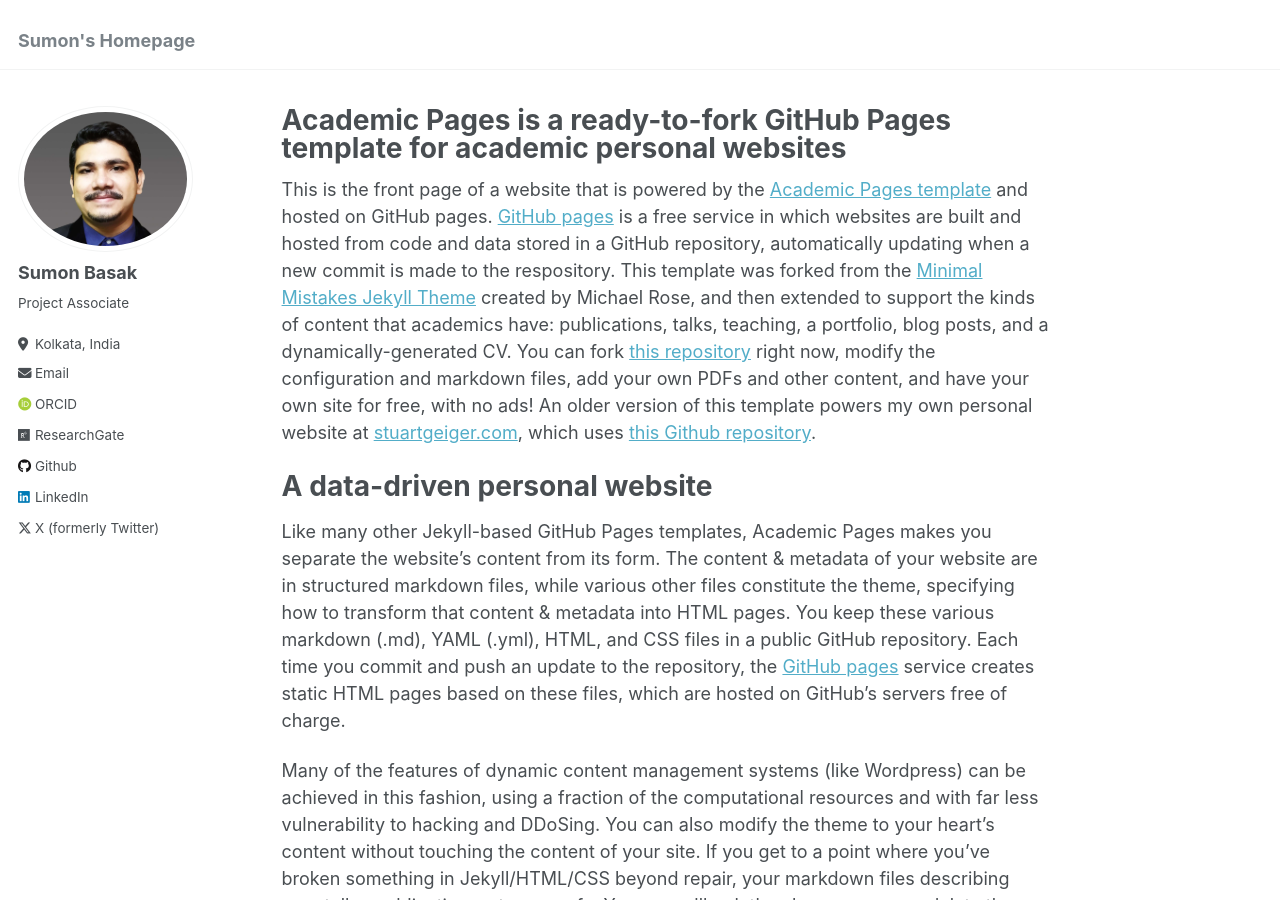
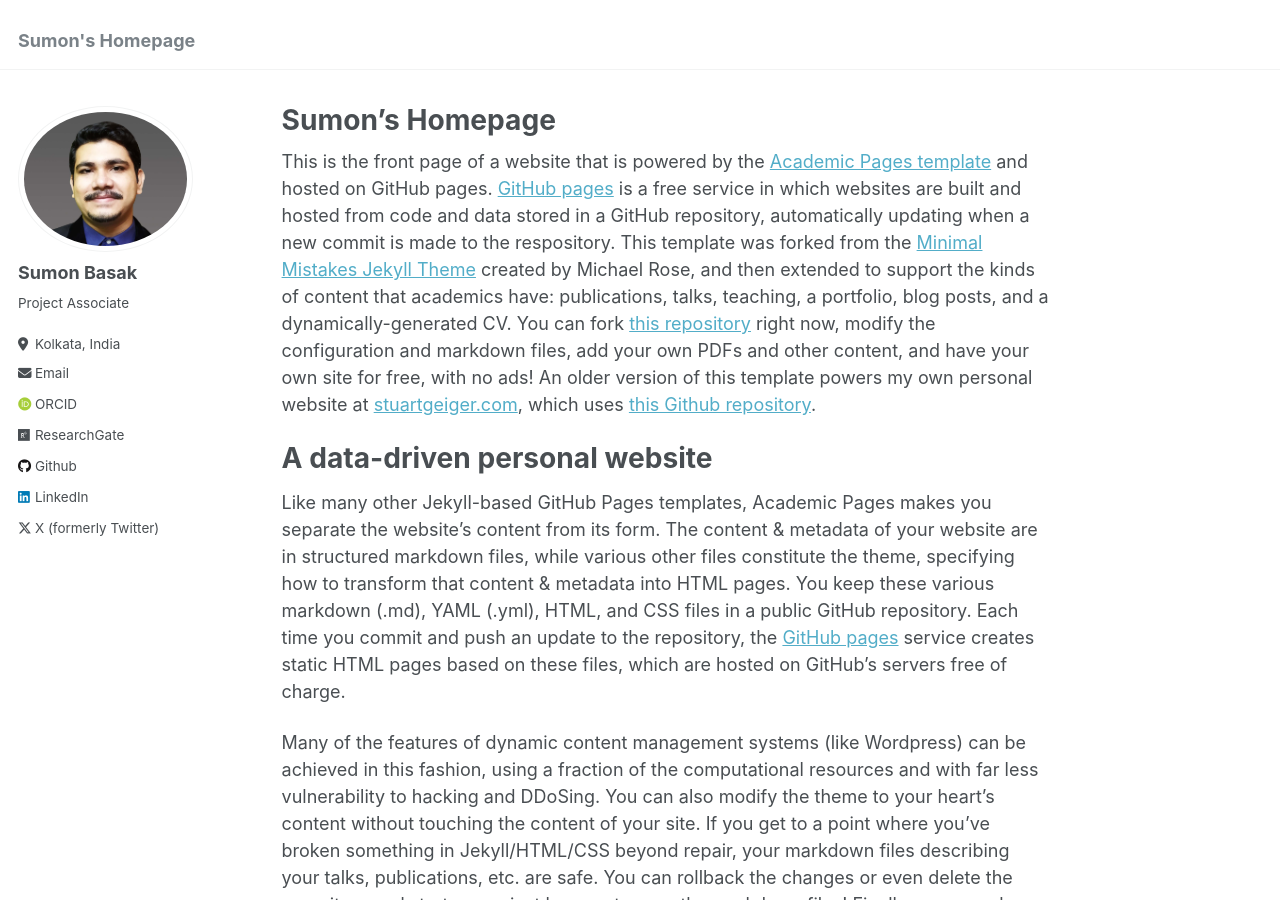
Before and after one commit to sumbasak/sumbasak.github.io, a Jekyll site: the page built from _pages/about.md, in a window 1280 px wide and 900 px high. Built offline with Jekyll 4.4.1, drawn with Linux system fonts in a browser that asks for light colours; some web fonts are replaced.

Commit message:
Update about.md

```diff
--- a/_pages/about.md
+++ b/_pages/about.md
@@ -1,6 +1,6 @@
 ---
 permalink: /
-title: "Academic Pages is a ready-to-fork GitHub Pages template for academic personal websites"
+title: "Sumon's Homepage"
 author_profile: true
 redirect_from:
   - /about/
```
